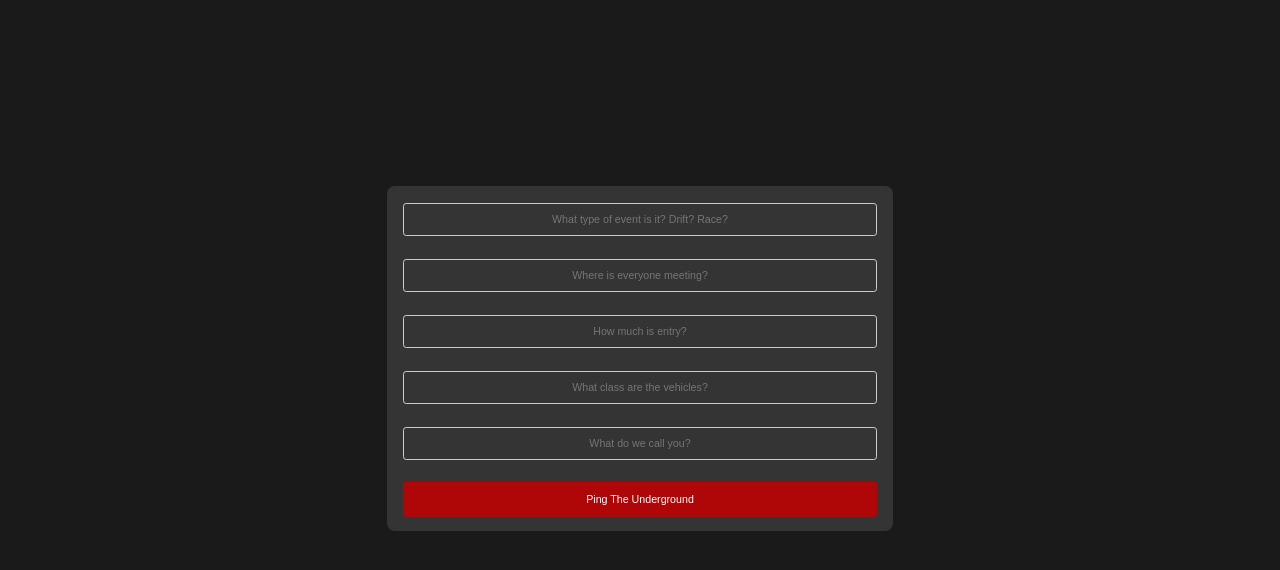
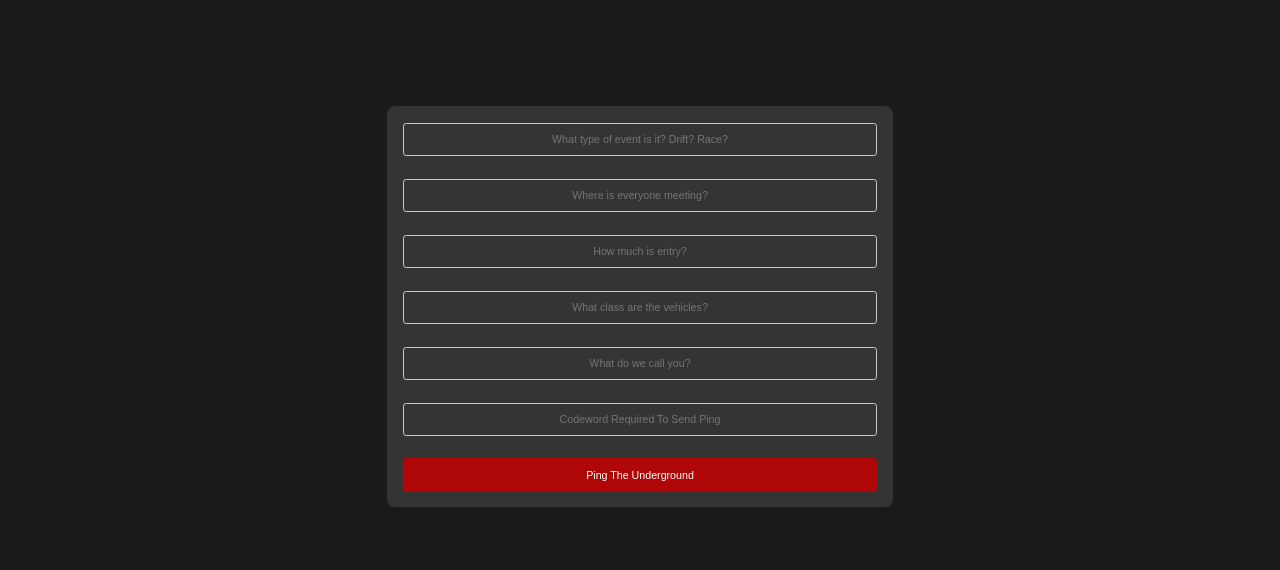
Before and after one commit to 0ItsCleo0/SidewaysUniversity, a plain HTML site: page underevents.html in a window 1280 px wide. Shown: the part 60-630 px from the top of the page. Drawn offline with Linux system fonts and the light colour scheme.

Commit message:
Underground Events

```diff
--- a/styles.css
+++ b/styles.css
@@ -423,7 +423,7 @@ input[type=password] {
 .underground form {
     position: absolute;
     text-align: center;
-    margin-top: 300px;
+    margin-top: 200px;
     margin-left: 30%;
     margin-right: 30%;
     font-size: 50px;
--- a/underevents.html
+++ b/underevents.html
@@ -25,6 +25,7 @@
                 <input type="text" name="entry.527631585" id="Name" placeholder="How much is entry?" required>
                 <input type="text" name="entry.285801806" id="Name" placeholder="What class are the vehicles?" required>
                 <input type="text" name="entry.1495826787" id="Name" placeholder="What do we call you?" required>
+                <input type="text" name="entry.482226653" id="Name" placeholder="Codeword Required To Send Ping" required>
                 <input type="submit" value="Ping The Underground" />
             </form>
         </div>
```
